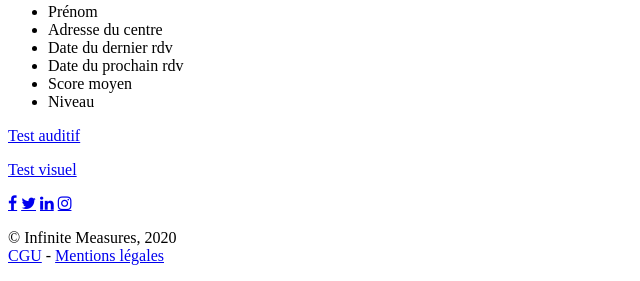
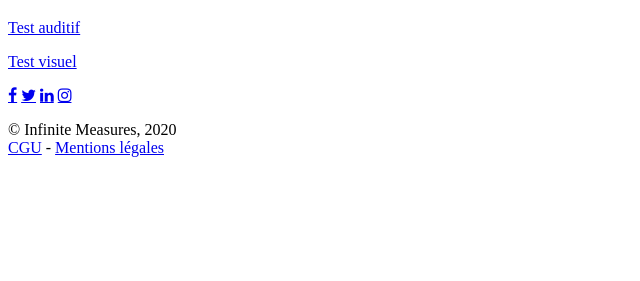
Before and after one commit to lecl10664/Programmation_Web, a PHP site: page /mesDonneesUtilisateurs.php in a window 1280 px wide. Shown: the part 1189-1470 px from the top of the page, without its empty margins (0-640 px from the left). After the commit the page ends 1346 px from the top, so only its background shows below. Run offline with PHP 8.4, Linux system fonts and the light colour scheme.

Commit message:
modif janie

```diff
--- a/css/mesDonneesUtilisateur.css
+++ b/css/mesDonneesUtilisateur.css
@@ -58,16 +58,17 @@ body {
 }
 
 #content{
-    margin: 30px 10px 30px 10px;
+    margin: 20px 20px 50px 50px;
 }
 
 #profil
 {
     border: none;
+    border-radius: 20px;
     width: 25%;
     /*margin-left: 70%;*/
     padding: 0px 20px 20px 20px;
-    background-color: #2abdac;
+    background-color: #6ec6da;
     float: right;
 }
 
--- a/php/mesDonneesUtilisateurs.php
+++ b/php/mesDonneesUtilisateurs.php
@@ -44,8 +44,10 @@ chdir($dir2.DIRECTORY_SEPARATOR);
             <div class="profil-texte">
                 <p>Nom Prénom</p>
                 <p>Age</p>
-                <p>Date de naissance</p>
-                <p>Adresse</p>
+                <p>Adresse du centre</p>
+                <p>Prochain rdv</p>
+                <p>Score moyen</p>
+                <p>Niveau</p>
             </div>
             <img class="profil-photo" src="/images/profil_400x400.png" title="profil_admin"></img>
         </div>
@@ -53,19 +55,6 @@ chdir($dir2.DIRECTORY_SEPARATOR);
     </div>
 
 </div>
-
-<right>
-    <p class = "profil"> Mon Profil </p>
-    <ul class = "info_profil">
-        <li>Nom</li>
-        <li>Prénom</li>
-        <li>Adresse du centre</li>
-        <li>Date du dernier rdv</li>
-        <li>Date du prochain rdv</li>
-        <li>Score moyen</li>
-        <li>Niveau</li>
-    </ul>
-</right>
 
 <main>
     <p><a href="#">Test auditif</a></p>
```
